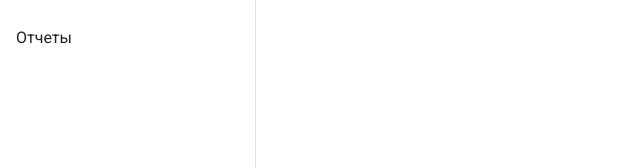
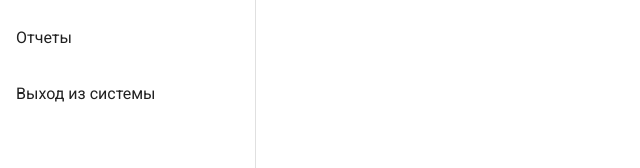
Before and after one commit to keysman59/db-m-gridlayout, a Vue app: page / in a window 1280 px wide. Shown: the part 138-306 px from the top of the page, without its empty margins (0-640 px from the left). Built offline with nearby package versions, Linux system fonts and the light colour scheme.

Commit message:
sign out

```diff
--- a/src/components/Aside.vue
+++ b/src/components/Aside.vue
@@ -18,10 +18,18 @@
           </v-list-item-content>
         </v-list-item>
       </v-list>
+
+      <v-list-item @click="signOut" class="menu-list__item">
+        <v-list-item-title>
+          Выход из системы
+        </v-list-item-title>
+      </v-list-item>
+
   </v-navigation-drawer>
 </template>
 
 <script>
+
   export default {
     name: 'Aside',
 
@@ -53,5 +61,11 @@
         }
       ]
     }),
+    methods: {
+      signOut() {
+        console.log('анлогин')
+        this.$router.push('/login')
+      }
+    }
   }
 </script>
--- a/src/views/Login.vue
+++ b/src/views/Login.vue
@@ -133,13 +133,13 @@ export default {
 
     handleSubmitSuccess() {
       console.log('успешный запрос')
-      localStorage.setItem("clientId", 1);
-      localStorage.removeItem("selectedPeriod");
-      localStorage.removeItem("selectedPeriodStart");
-      localStorage.removeItem("selectedPeriodEnd");
-      this.$store.state.selectedPeriod = "Текущий день";
-      this.$store.state.selectedPeriodStart = "";
-      this.$store.state.selectedPeriodEnd = "secondDate";
+      // localStorage.setItem("clientId", 1);
+      // localStorage.removeItem("selectedPeriod");
+      // localStorage.removeItem("selectedPeriodStart");
+      // localStorage.removeItem("selectedPeriodEnd");
+      // this.$store.state.selectedPeriod = "Текущий день";
+      // this.$store.state.selectedPeriodStart = "";
+      // this.$store.state.selectedPeriodEnd = "secondDate";
       // this.$eventManager.$emit("initApp");
       // this.login(data);
 
```
